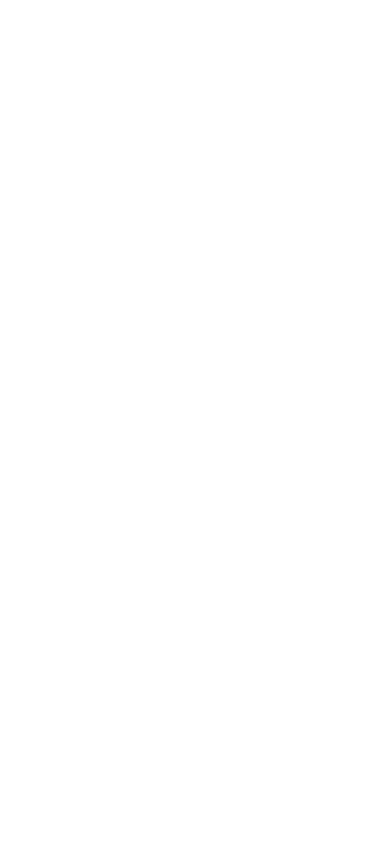
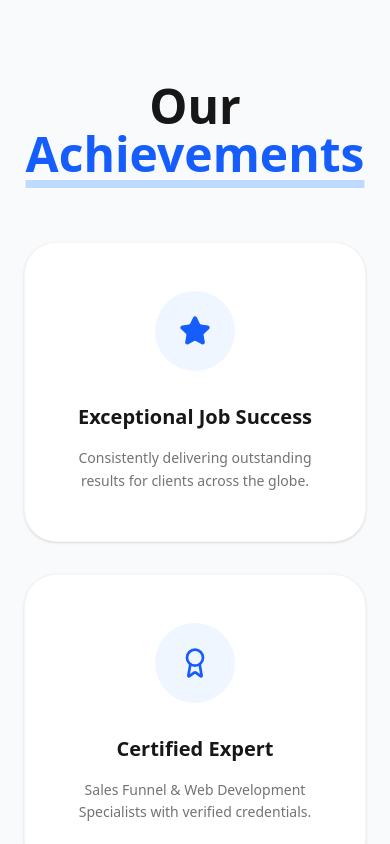
Before and after one commit to uthso297/clone-oct, a React (Vite) app: page / in a window 390 px wide. Shown: the part 7440-8284 px from the top of the page. Before the commit the page ends 7426 px from the top, so only its background shows below. Built offline with nearby package versions, Linux system fonts and the light colour scheme.

Commit message:
our achievements

```diff
--- a/src/App.tsx
+++ b/src/App.tsx
@@ -1,6 +1,7 @@
 import AboutUs from "./Components/AboutUs"
 import ClientShowcase from "./Components/ClientShowCase"
 import Hero from "./Components/Hero"
+import OurAchievements from "./Components/OurAchievements"
 import ProvenResults from "./Components/ProvenResults"
 import TechnicalCapabilities from "./Components/TechnicalCapabilities"
 import TechStackCarousel from "./Components/TechStackCarousel"
@@ -16,6 +17,7 @@
      <TechStackCarousel></TechStackCarousel>
      <ProvenResults></ProvenResults>
      <AboutUs></AboutUs>
+     <OurAchievements></OurAchievements>
     </>
   )
 }
--- /dev/null
+++ b/src/Components/OurAchievements.tsx
@@ -0,0 +1,59 @@
+import { Star, Award, CheckCircle } from 'lucide-react';
+
+const achievements = [
+  {
+    title: "Exceptional Job Success",
+    description: "Consistently delivering outstanding results for clients across the globe.",
+    icon: Star,
+  },
+  {
+    title: "Certified Expert",
+    description: "Sales Funnel & Web Development Specialists with verified credentials.",
+    icon: Award,
+  },
+  {
+    title: "Platform Mastery",
+    description: "Experienced with GoHighLevel, Kajabi, React, and custom AI integrations.",
+    icon: CheckCircle,
+  },
+];
+
+export default function OurAchievements() {
+  return (
+    <section className="bg-[#F8FAFC] py-24 px-6">
+      <div className="max-w-7xl mx-auto">
+
+        {/* Section Header */}
+        <div className="text-center mb-16">
+          <h2 className="text-5xl font-bold text-neutral-900">
+            Our <span className="text-blue-600 underline decoration-blue-200 decoration-8 underline-offset-8">Achievements</span>
+          </h2>
+        </div>
+
+        {/* 3-Column Grid */}
+        <div className="grid grid-cols-1 md:grid-cols-3 gap-8">
+          {achievements.map((item, index) => (
+            <div
+              key={index}
+              className="group flex flex-col items-center text-center p-12 bg-white rounded-[32px] border border-neutral-100 shadow-sm transition-all duration-300 hover:shadow-xl hover:-translate-y-2"
+            >
+              {/* Circular Icon Wrapper */}
+              <div className="mb-8 p-6 rounded-full bg-blue-50 transition-colors duration-300 group-hover:bg-blue-100">
+                <item.icon className="w-8 h-8 text-blue-600" fill={index === 0 ? "currentColor" : "none"} />
+              </div>
+
+              {/* Text Content */}
+              <h3 className="text-xl font-bold text-neutral-900 mb-4">
+                {item.title}
+              </h3>
+              <p className="text-neutral-500 text-sm leading-relaxed max-w-[240px]">
+                {item.description}
+              </p>
+            </div>
+          ))}
+        </div>
+
+      </div>
+    </section>
+  );
+}
```
